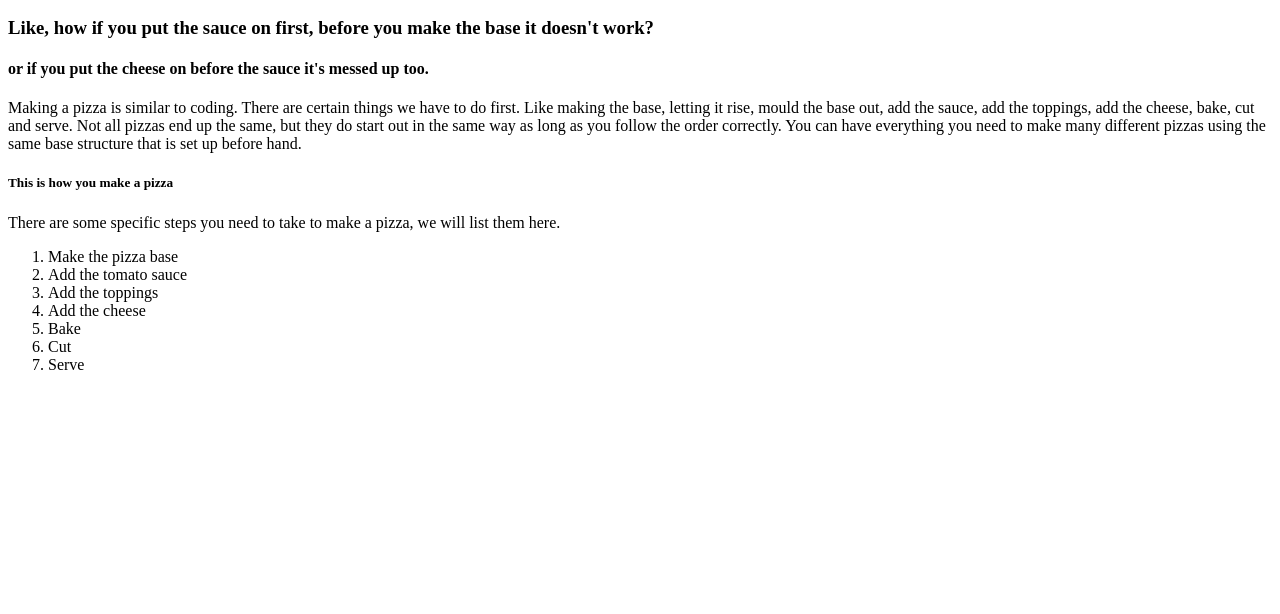
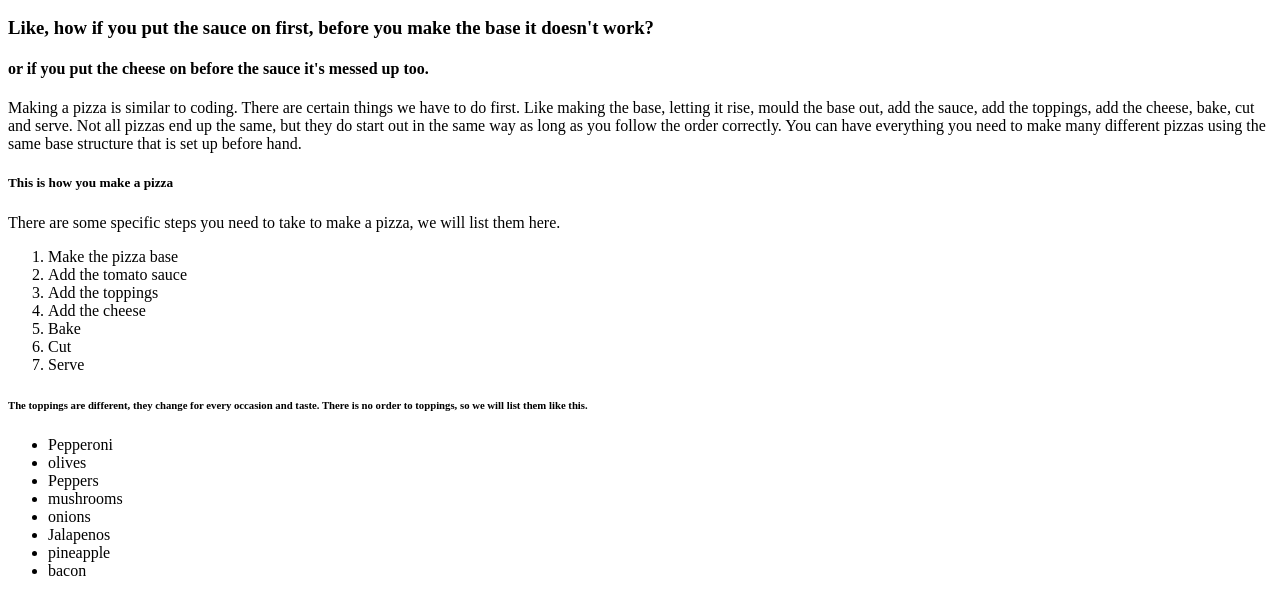
Before and after one commit to kam-d2002/HTML-CSS, a plain HTML site: page Index.html in a window 1280 px wide. Shown: the part 110-724 px from the top of the page. Drawn offline with Linux system fonts and the light colour scheme.

Commit message:
added unordered list

```diff
--- a/Index.html
+++ b/Index.html
@@ -35,5 +35,21 @@ that is set up before hand.</p>
     <li>Cut</li>
     <li>Serve</li>
 </ol>
+
+<h6>The toppings are different, they change for every
+    occasion and taste. There is no order to toppings,
+     so we will list them like this.</h6>
+
+<ul>
+    <li>Pepperoni</li>
+    <li>olives</li>
+    <li>Peppers</li>
+    <li>mushrooms</li>
+    <li>onions</li>
+    <li>Jalapenos</li>
+    <li>pineapple</li>
+    <li>bacon</li>
+</ul>
+
 </body>
 </html>
```
